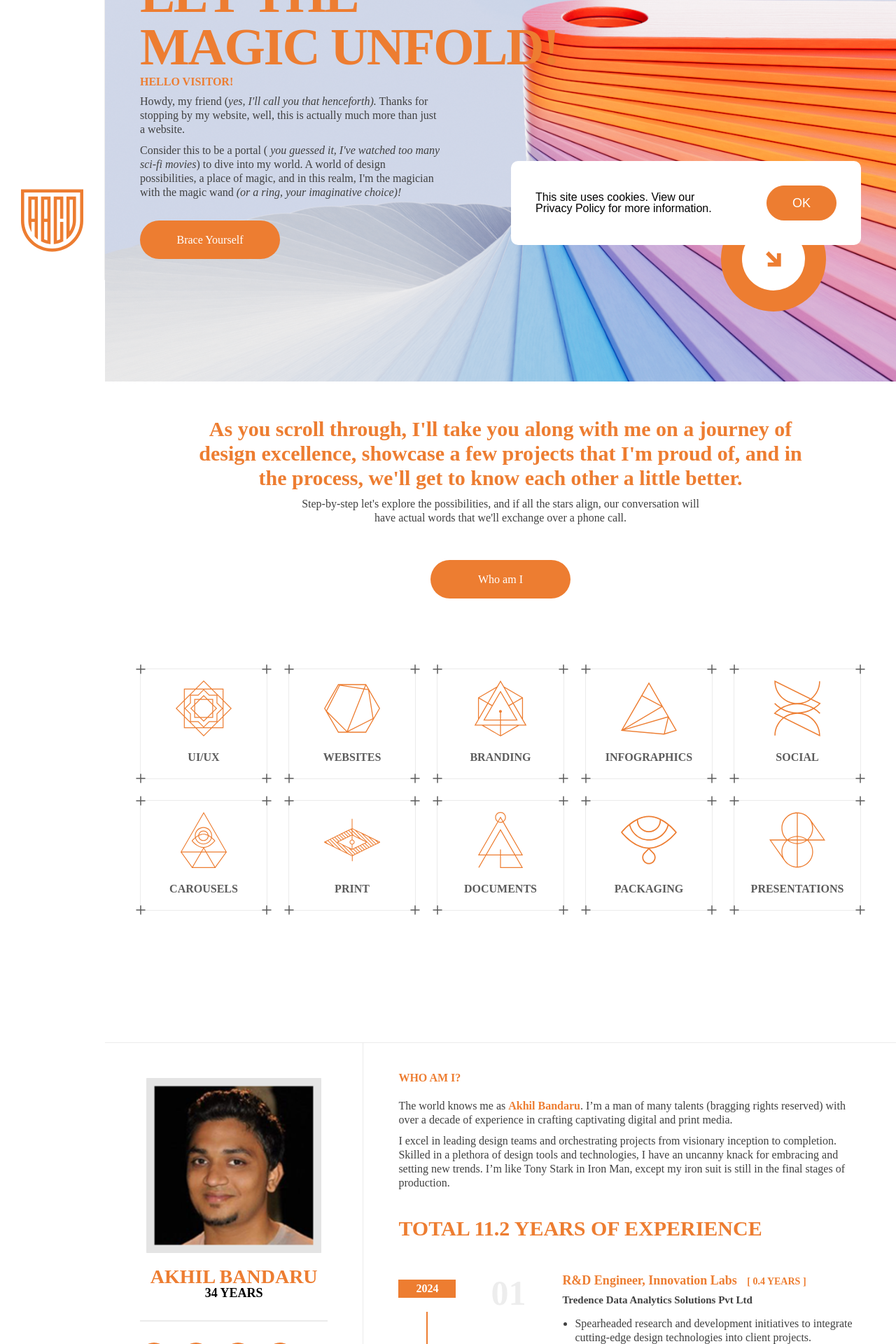
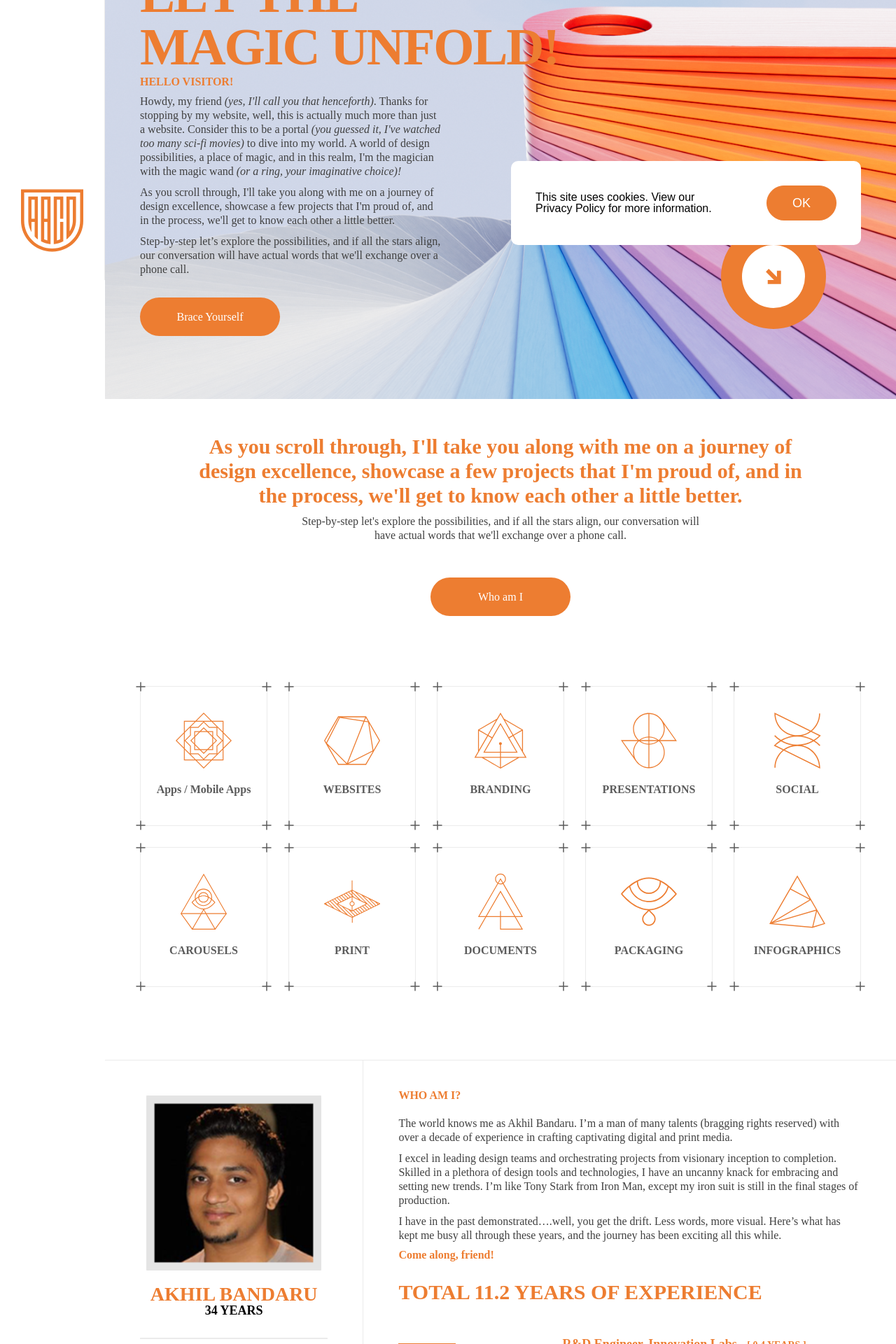
Before and after one commit to abcdgraphics/portfolio, a React (Vite) app: page / in a window 1280 px wide. Shown: the part 400-2320 px from the top of the page at 70% size. Built offline with nearby package versions, Linux system fonts and the light colour scheme; a web font is replaced by a local one.

Commit message:
content changes made

```diff
--- a/src/components/CreativeSection.jsx
+++ b/src/components/CreativeSection.jsx
@@ -10,10 +10,15 @@ export default function CreativeSection({ elementsRef }) {
       ref={(el) => (elementsRef.current[10] = el)}
       className="creative-section">
       {/* <Lamp /> */}
-      <h2 className="mt-8 bg-gradient-to-br from-slate-300 to-slate-500 py-4 bg-clip-text text-center text-[30px] font-medium tracking-tight text-transparent md:text-[30px] creative-section-top-heading">
-        It has survived not only five centuries, but also the leap into
-        electronic typesetting, remaining essentially unchanged.
+      <h2 className="creative-section-main-heading">
+        When in doubt, peddle it out
       </h2>
+      <p className="pb-4 text-center text-[30px] font-medium tracking-tight  md:text-[30px] creative-section-top-heading creative-section-sub-heading">
+        We have reached this far, but did you know that I’m a cyclist? Well, now
+        you do. You could hire me to cycle a marathon….maybe not but there are
+        so many other reasons why I think I’m really cool. Here’s a very short
+        short list!
+      </p>
       <ScrollSection />
       <EndCards />
     </div>
--- a/src/components/HeroSection.jsx
+++ b/src/components/HeroSection.jsx
@@ -57,18 +57,27 @@ export default function HeroSection({ elementsRef }) {
           <p
             data-option="fade-in"
             className="fade-out flip-word-content animate">
-            Howdy, my friend (<i>yes, I&apos;ll call you that henceforth).</i>{" "}
-            Thanks for stopping by my website, well, this is actually much more
-            than just a website.
+            Howdy, my friend <i>(yes, I'll call you that henceforth)</i>. Thanks
+            for stopping by my website, well, this is actually much more than
+            just a website. Consider this to be a portal{" "}
+            <i>(you guessed it, I've watched too many sci-fi movies)</i> to dive
+            into my world. A world of design possibilities, a place of magic,
+            and in this realm, I'm the magician with the magic wand{" "}
+            <i>(or a ring, your imaginative choice)!</i>
           </p>
           <p
             data-option="fade-in"
             className="fade-out flip-word-content animate">
-            Consider this to be a portal (
-            <i> you guessed it, I&apos;ve watched too many sci-fi movies</i>) to
-            dive into my world. A world of design possibilities, a place of
-            magic, and in this realm, I&apos;m the magician with the magic wand{" "}
-            <i>(or a ring, your imaginative choice)!</i>
+            As you scroll through, I'll take you along with me on a journey of
+            design excellence, showcase a few projects that I'm proud of, and in
+            the process, we'll get to know each other a little better.
+          </p>
+          <p
+            data-option="fade-in"
+            className="fade-out flip-word-content animate">
+            Step-by-step let’s explore the possibilities, and if all the stars
+            align, our conversation will have actual words that we'll exchange
+            over a phone call.
           </p>
           <a href="#my-expertise">
             <button>Brace Yourself</button>
--- a/src/components/IndexSection.jsx
+++ b/src/components/IndexSection.jsx
@@ -3,14 +3,19 @@ import { CanvasRevealEffect } from "../components/ui/CanvasRevealEffect";
 import Card from "../components/ui/Card";
 
 const cardsData = [
-  { title: "UI/UX", icon: "/index-icons/ui-ux.svg", link: "#websites" },
+  {
+    title: "Apps / Mobile Apps",
+    icon: "/index-icons/ui-ux.svg",
+    link: "#websites",
+  },
   { title: "WEBSITES", icon: "/index-icons/web.svg", link: "#websites" },
   { title: "BRANDING", icon: "/index-icons/brand.svg", link: "#branding" },
   {
-    title: "INFOGRAPHICS",
-    icon: "/index-icons/infographics.svg",
-    link: "#branding",
+    title: "PRESENTATIONS",
+    icon: "/index-icons/presentation.svg",
+    link: "#packaging",
   },
+
   { title: "SOCIAL", icon: "/index-icons/social.svg", link: "#social" },
   { title: "CAROUSELS", icon: "/index-icons/carousel.svg", link: "#social" },
   { title: "PRINT", icon: "/index-icons/print.svg", link: "#print" },
@@ -21,9 +26,9 @@ const cardsData = [
     link: "#packaging",
   },
   {
-    title: "PRESENTATIONS",
-    icon: "/index-icons/presentation.svg",
-    link: "#packaging",
+    title: "INFOGRAPHICS",
+    icon: "/index-icons/infographics.svg",
+    link: "#branding",
   },
 ];
 
--- a/src/components/IntroSection.jsx
+++ b/src/components/IntroSection.jsx
@@ -80,17 +80,23 @@ export default function IntroSection({ elementsRef }) {
           <div data-option="fade-in" className="summary fade-out animate">
             <h2 className="summary-heading">WHO AM I?</h2>
             <p className="summary-desc">
-              The world knows me as <span>Akhil Bandaru</span>. I’m a man of
-              many talents (bragging rights reserved) with over a decade of
-              experience in crafting captivating digital and print media.
+              The world knows me as Akhil Bandaru. I’m a man of many talents
+              (bragging rights reserved) with over a decade of experience in
+              crafting captivating digital and print media.
             </p>
             <p className="summary-desc">
               I excel in leading design teams and orchestrating projects from
               visionary inception to completion. Skilled in a plethora of design
               tools and technologies, I have an uncanny knack for embracing and
-              setting new trends. I’m like Tony Stark in Iron Man, except my
+              setting new trends. I’m like Tony Stark from Iron Man, except my
               iron suit is still in the final stages of production.
             </p>
+            <p className="summary-desc">
+              I have in the past demonstrated….well, you get the drift. Less
+              words, more visual. Here’s what has kept me busy all through these
+              years, and the journey has been exciting all this while.
+            </p>
+            <p>Come along, friend!</p>
           </div>
           <div data-option="fade-in" className="flow-chart fade-out animate">
             <div>
@@ -294,7 +300,16 @@ export default function IntroSection({ elementsRef }) {
               ranks high in SERPs. You know the saying - If it’s not on page 1,
               it’s on page ‘Never’.
             </p>
-            <p>You’ve got the whole package, my friend!</p>
+            <p className="summary-desc">
+              In plain English, I’m also good with SEO, I’ll ensure your website
+              ranks high in SERPs. You know the saying - If it’s not on page 1,
+              it’s on page ‘Never’.
+            </p>
+            <p className="summary-desc">
+              With knowledge of both frontend and backend tools, I can also
+              design custom applications from scratch, really fast.
+            </p>
+            <p>I’m the chosen one. You’ve got the whole package, my friend!</p>
           </div>
           <div data-option="fade-in" className="flow-chart fade-out animate">
             <div>
--- a/src/components/Social.jsx
+++ b/src/components/Social.jsx
@@ -1,21 +1,9 @@
 import { saveAs } from "file-saver";
 
 export default function Social({ elementsRef }) {
-  const downloadPdf = () => {
-    const fileUrl = "/resume.txt";
-    const fileName = "resume.txt";
-
-    fetch(fileUrl)
-      .then((response) => response.blob())
-      .then((blob) => {
-        saveAs(blob, fileName);
-      })
-      .catch((error) => console.error("Error downloading the File:", error));
-  };
-
   return (
     <div
-      data-name="PINKIE PROMISE"
+      data-name="SOCIAL"
       ref={(el) => (elementsRef.current[10] = el)}
       className="lets-connect-container">
       <div>
@@ -27,7 +15,7 @@ export default function Social({ elementsRef }) {
           </p>
           <p>
             I don't know if you have the habit of sliding into DMs, but you can
-            slide into mine (a lil cheeky on purpose).
+            slide into mine <i>(a lil cheeky on purpose)</i>.
           </p>
         </div>
         <div className="lets-connect-col-2"></div>
--- a/src/components/projects/BrandProjects.jsx
+++ b/src/components/projects/BrandProjects.jsx
@@ -2,7 +2,7 @@ export default function BrandProjects({ elementsRef }) {
   return (
     <div
       id="branding"
-      data-name="BRAND"
+      data-name="BRANDING"
       ref={(el) => (elementsRef.current[6] = el)}
       className="brand-projects-showcase">
       <img src="/projects/brand-1.png" />
--- a/src/components/projects/WebProjects.jsx
+++ b/src/components/projects/WebProjects.jsx
@@ -2,7 +2,7 @@ export default function WebProjects({ elementsRef }) {
   return (
     <div
       id="websites"
-      data-name="WEB"
+      data-name="WEBSITES"
       ref={(el) => (elementsRef.current[3] = el)}
       className="projects-showcase">
       <div>
--- a/src/components/ui/Card.tsx
+++ b/src/components/ui/Card.tsx
@@ -19,7 +19,7 @@ export default function Card({
       <div
         onMouseEnter={() => setHovered(true)}
         onMouseLeave={() => setHovered(false)}
-        className="border border-black/[0.2] group/canvas-card flex items-center justify-center dark:border-white/[0.2]  max-w-sm w-full mx-auto p-4 relative h-full">
+        className="border border-black/[0.2] group/canvas-card flex items-center justify-center dark:border-white/[0.2]  max-w-sm w-full mx-auto p-4 relative h-[200px]">
         <Icon className="absolute h-6 w-6 -top-3 -left-3 dark:text-white text-black" />
         <Icon className="absolute h-6 w-6 -bottom-3 -left-3 dark:text-white text-black" />
         <Icon className="absolute h-6 w-6 -top-3 -right-3 dark:text-white text-black" />
--- a/src/output.css
+++ b/src/output.css
@@ -223,6 +223,7 @@ textarea {
   /* 2 */
   padding: 0;
   /* 3 */
+  resize: none !important;
 }
 
 /*
@@ -3216,6 +3217,23 @@ button {
   display: none;
 }
 
+.creative-section-sub-heading{
+  color: #404040;
+  font-size: 20px;
+  margin-bottom: 30px;
+}
+
+.creative-section-main-heading{
+  color: #ed7d31;
+  font-size: 75px;
+  line-height: 75px;
+  font-weight: 800;
+  margin-bottom: 20px;
+  margin-top: 50px;
+  text-align: center;
+  width: 700px;
+  margin-bottom: 30px;
+}
 
 /* Responsive Code */
 @media screen and (max-width: 1850px) {
@@ -3333,6 +3351,17 @@ button {
   .box-slides{
     display: none;
   }
+
+  .lets-connect-col-1{
+    margin-bottom: 30px;
+  }
+
+  .creative-section-main-heading{
+    font-size: 50px;
+    line-height: 50px;
+    width: 500px;
+  }
+
 }
 
 @media screen and (max-width: 1250px) {
@@ -3617,6 +3646,12 @@ button {
 
   .thankyou-section p{
     text-align: center;
+  }
+
+  .creative-section-main-heading{
+    font-size: 38px;
+    line-height: 38px;
+    width: 400px;
   }
 
 }
@@ -4026,4 +4061,10 @@ button {
   .container-scroll-row{
     margin-top: 80px;
   }
-}
+
+  .creative-section-main-heading{
+    padding-left: 20px;
+    padding-right: 20px;
+    width: 90%;
+  }
+}
```
Also changed, not shown: src/components/Connect.jsx (+10 -8 lines), src/components/Contact.jsx (+6 -9 lines), src/components/EndCards.jsx (+10 -8 lines).
